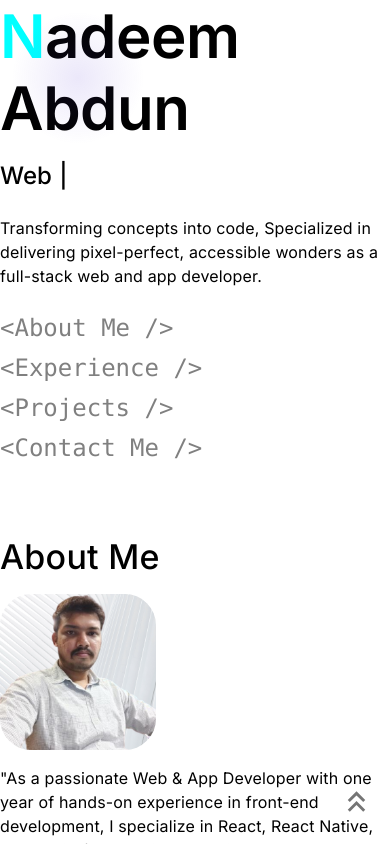
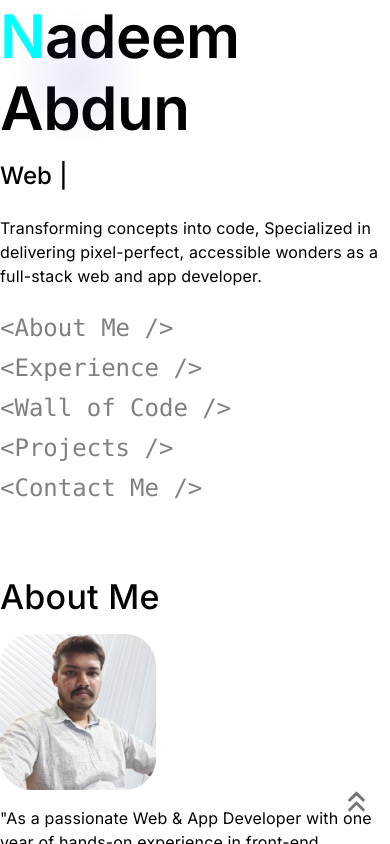
Before and after one commit to Nadeem-Abdun/nadeem_abdun_portfolio, a React (Create React App) app: page / in a window 390 px wide. Built offline with nearby package versions, Linux system fonts and the light colour scheme.

Commit message:
WallOfCode Page Navigation Link Added - Mobile

```diff
--- a/src/screens/MobileNavigation.tsx
+++ b/src/screens/MobileNavigation.tsx
@@ -70,11 +70,16 @@ const MobileNavigation = () => {
                         </Grid>
                         <Grid item xs={12}>
                             <Typography variant="h5" fontWeight={400} fontFamily='inter' className="underline-hover" onClick={() => scrollToSectionMobile('section2')}>
+                                <pre>&lt;Wall of Code /&gt;</pre>
+                            </Typography>
+                        </Grid>
+                        <Grid item xs={12}>
+                            <Typography variant="h5" fontWeight={400} fontFamily='inter' className="underline-hover" onClick={() => scrollToSectionMobile('section3')}>
                                 <pre>&lt;Projects /&gt;</pre>
                             </Typography>
                         </Grid>
                         <Grid item xs={12}>
-                            <Typography variant="h5" fontWeight={400} fontFamily='inter' className="underline-hover" onClick={() => scrollToSectionMobile('section3')}>
+                            <Typography variant="h5" fontWeight={400} fontFamily='inter' className="underline-hover" onClick={() => scrollToSectionMobile('section4')}>
                                 <pre>&lt;Contact Me /&gt;</pre>
                             </Typography>
                         </Grid>
```
